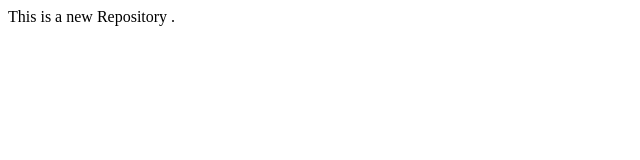
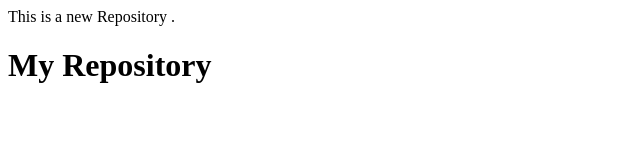
Before and after one commit to di-ya10/LocalRepo, a plain HTML site: page index.html in a window 1280 px wide. Shown: the whole page, without its empty margins (0-640 px from the left). Drawn offline with Linux system fonts and the light colour scheme.

Commit message:
add new feature

```diff
--- a/index.html
+++ b/index.html
@@ -1 +1,2 @@
 <p> This is a new Repository .</p>
+<h1>My Repository</h1>
```
